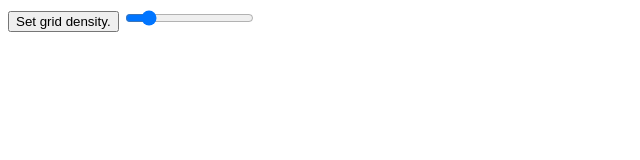
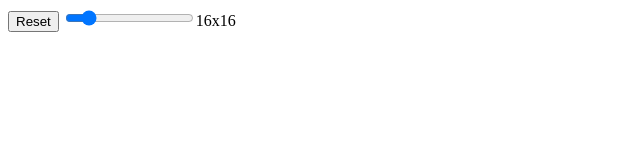
Before and after one commit to pslmr/etch-a-sketch, a plain HTML site: page index.html in a window 1280 px wide. Shown: the whole page, without its empty margins (0-640 px from the left). Drawn offline with Linux system fonts and the light colour scheme.

Commit message:
Update layout in index.html
Replaced set grid button to reset.

```diff
--- a/index.html
+++ b/index.html
@@ -9,21 +9,8 @@
 		<link rel="stylesheet" href="./style.css" />
 	</head>
 	<body>
-		<!-- <h1>Etch-a-sketch</h1>
-		<div class="main-container">
-			<div class="menu-container"></div>
-			<div class="canvas-container">
-				<div class="canvas"></div>
-			</div>
-		</div>
-		<div class="footer"></div> -->
-
-		<!-- <div class="sketchPad"></div>
-		<button class="btn size-btn">Set grid size</button>
-		<button class="btn erase-btn">Erase</button> -->
-
 		<div class="canvas"></div>
-		<button class="btn new-btn">Set grid density.</button>
-		<input type="range" min="2" max="100" value="16" id="slider" /><span class="slider-value"></span>
+		<button class="btn new-btn">Reset</button>
+		<input type="range" min="2" max="100" value="16" id="slider" /><span class="slider-value">16x16</span>
 	</body>
 </html>
```
